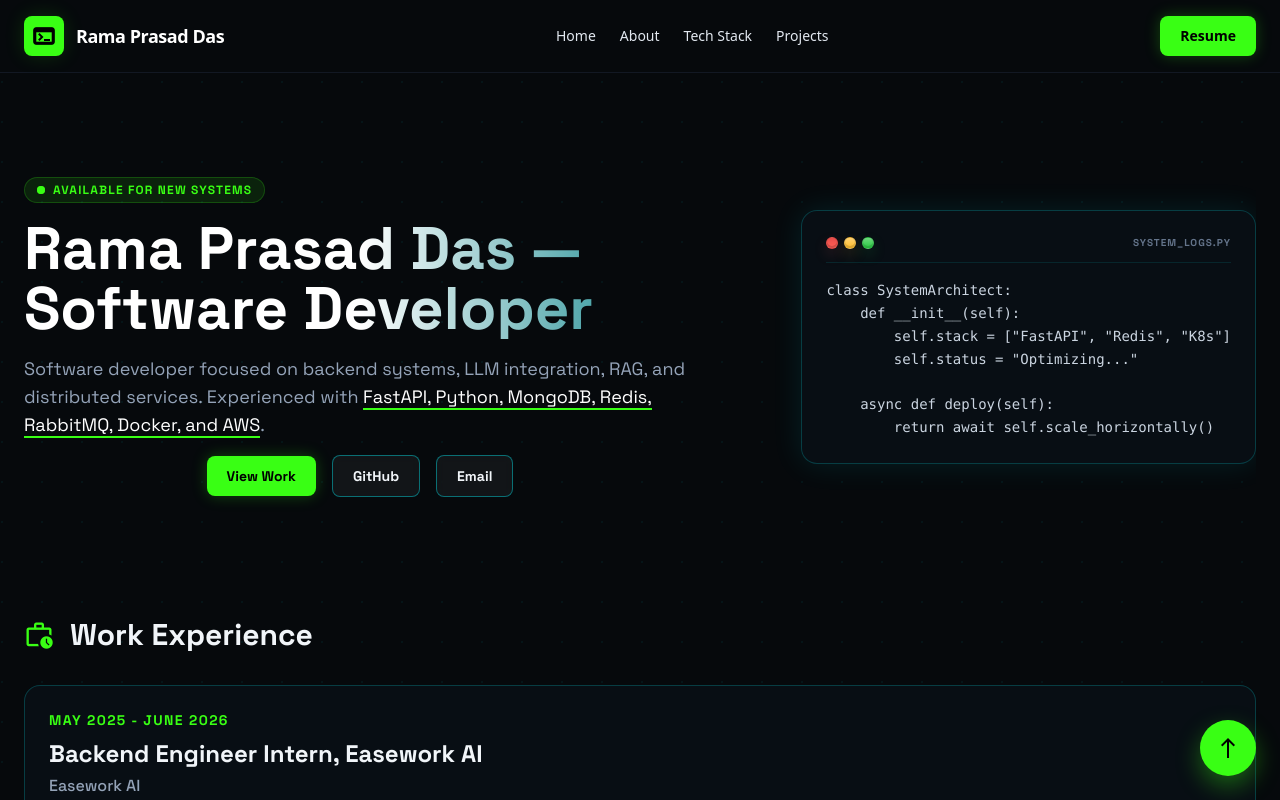
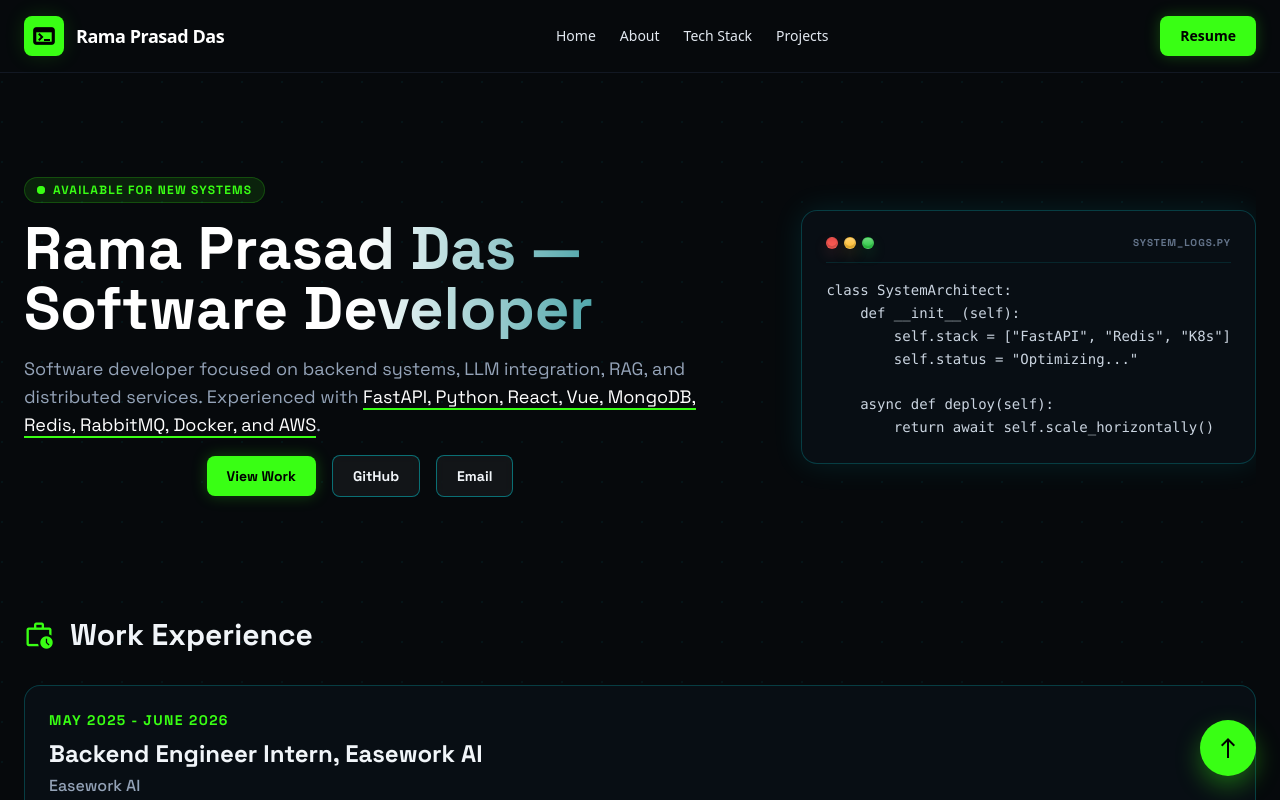
Before and after one commit to dasrama/portfolio, a Vue app: page / in a window 1280 px wide. Shown: the top 800 px of the page. Built offline with nearby package versions, Linux system fonts and the light colour scheme.

Commit message:
update on skills

```diff
--- a/src/App.vue
+++ b/src/App.vue
@@ -191,7 +191,7 @@ function openResume() {
 
               <p class="text-lg text-slate-400">
                 Software developer focused on backend systems, LLM integration, RAG, and distributed services. Experienced with
-                <span class="border-b-2 border-primary text-white">FastAPI, Python, MongoDB, Redis, RabbitMQ, Docker, and AWS</span>.
+                <span class="border-b-2 border-primary text-white">FastAPI, Python, React, Vue, MongoDB, Redis, RabbitMQ, Docker, and AWS</span>.
               </p>
 
               <Row justify="center" gap="1rem" class="lg:justify-start">
```
